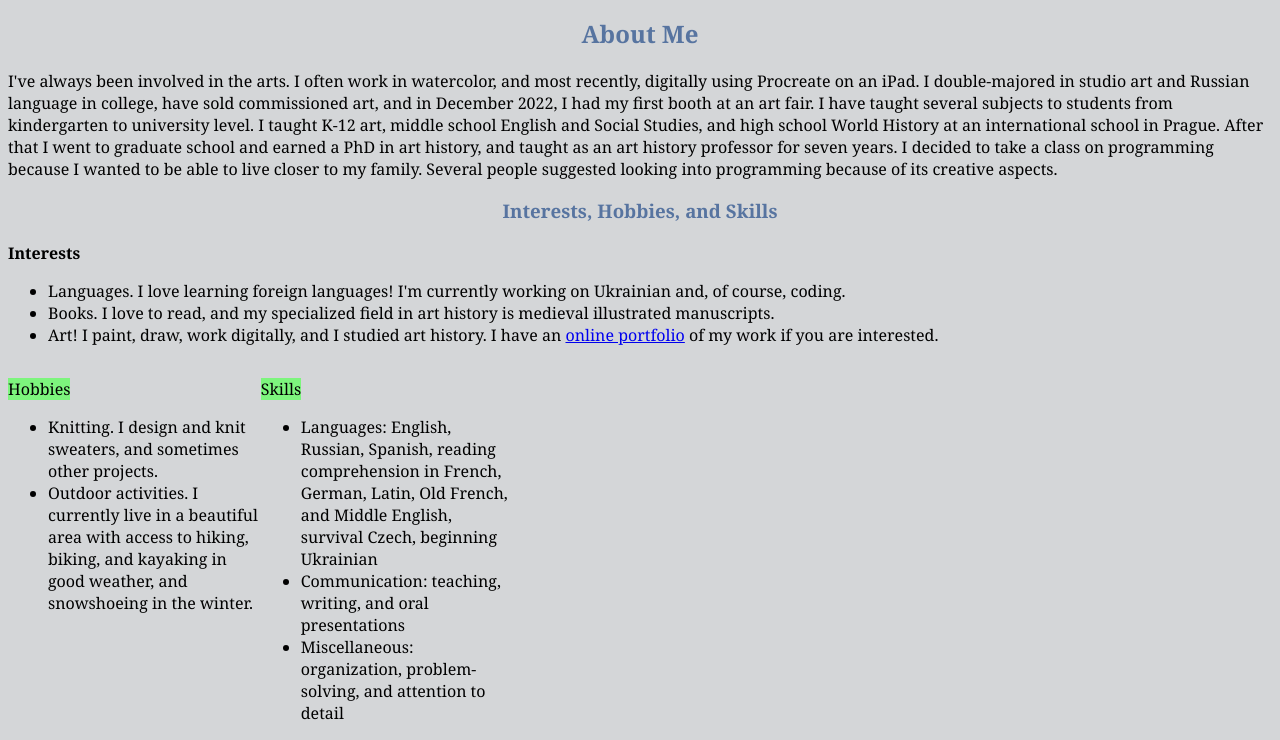
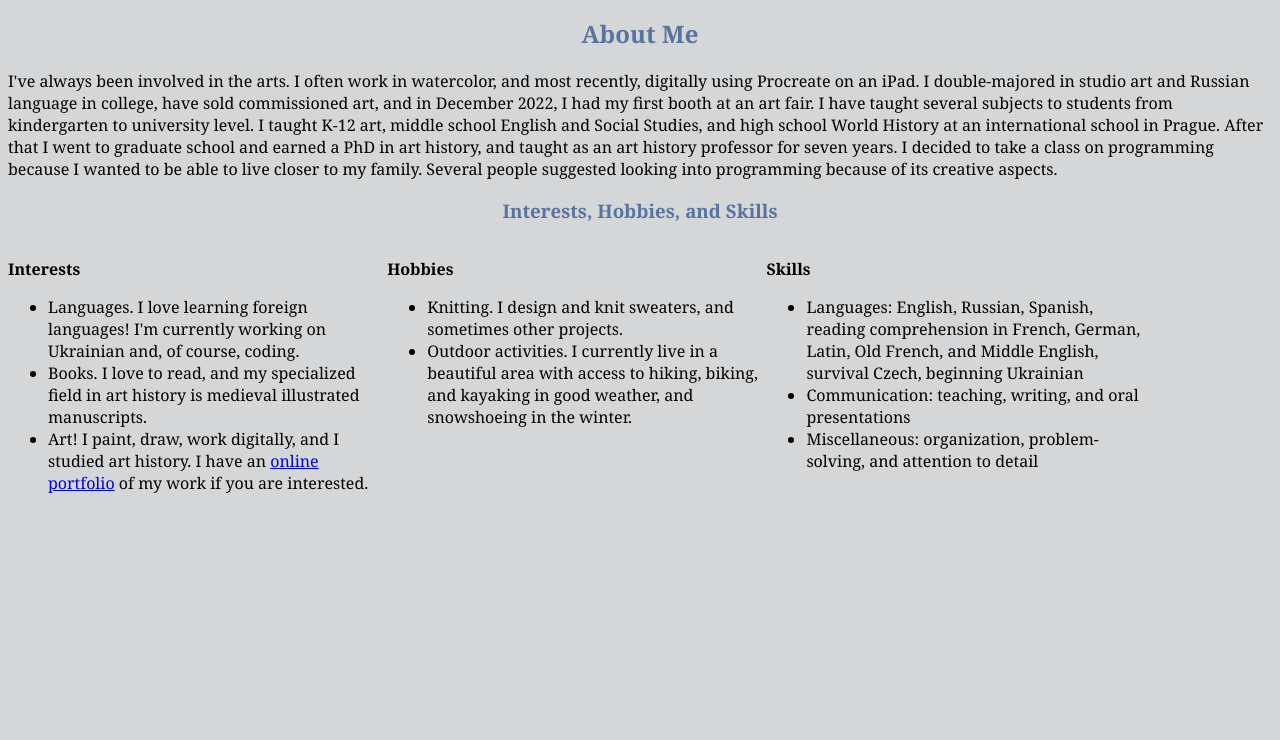
Before and after one commit to SarahAndyshak/my-portfolio, a plain HTML site: page index.html in a window 1280 px wide. Shown: the part 1152-1892 px from the top of the page. After the commit the page ends 1662 px from the top, so only its background shows below. Drawn offline with Linux system fonts and the light colour scheme.

Commit message:
Debugged columns not appearing correctly by finding end div command in the wrong spot.

```diff
--- a/css/styles.css
+++ b/css/styles.css
@@ -26,12 +26,8 @@ img {
   display: block;
 }
 
-.green {
-  background-color: rgb(125, 245, 125);
-}
-
 .column {
-  width: 20%;
+  width: 30%;
   float: left;
 }
 
@@ -48,5 +44,3 @@ img {
 .emphasis {
   font-weight: bold;
 }
-
-/*test*/
--- a/index.html
+++ b/index.html
@@ -58,7 +58,7 @@
 
 
   <h3>Interests, Hobbies, and Skills</h3>
-  <div class="column"></div>
+  <div class="column">
     <p><span class="emphasis">Interests</span>
       <ul>
         <li>Languages. I love learning foreign languages! I'm currently working on Ukrainian and, of course, coding.</li>
@@ -69,7 +69,7 @@
   </div>
 
   <div class="column">
-    <p><span class="green">Hobbies</span>
+    <p><span class="emphasis">Hobbies</span>
       <ul>
         <li>Knitting. I design and knit sweaters, and sometimes other projects.</li>
         <li>Outdoor activities. I currently live in a beautiful area with access to hiking, biking, and kayaking in good weather, and snowshoeing in the winter.</li>
@@ -78,7 +78,7 @@
   </div>
 
   <div class="column">
-    <p><span class="green">Skills</span>
+    <p><span class="emphasis">Skills</span>
       <ul>
         <li>Languages: English, Russian, Spanish, reading comprehension in French, German, Latin, Old French, and Middle English, survival Czech, beginning Ukrainian</li>
         <li>Communication: teaching, writing, and oral presentations</li>
```
